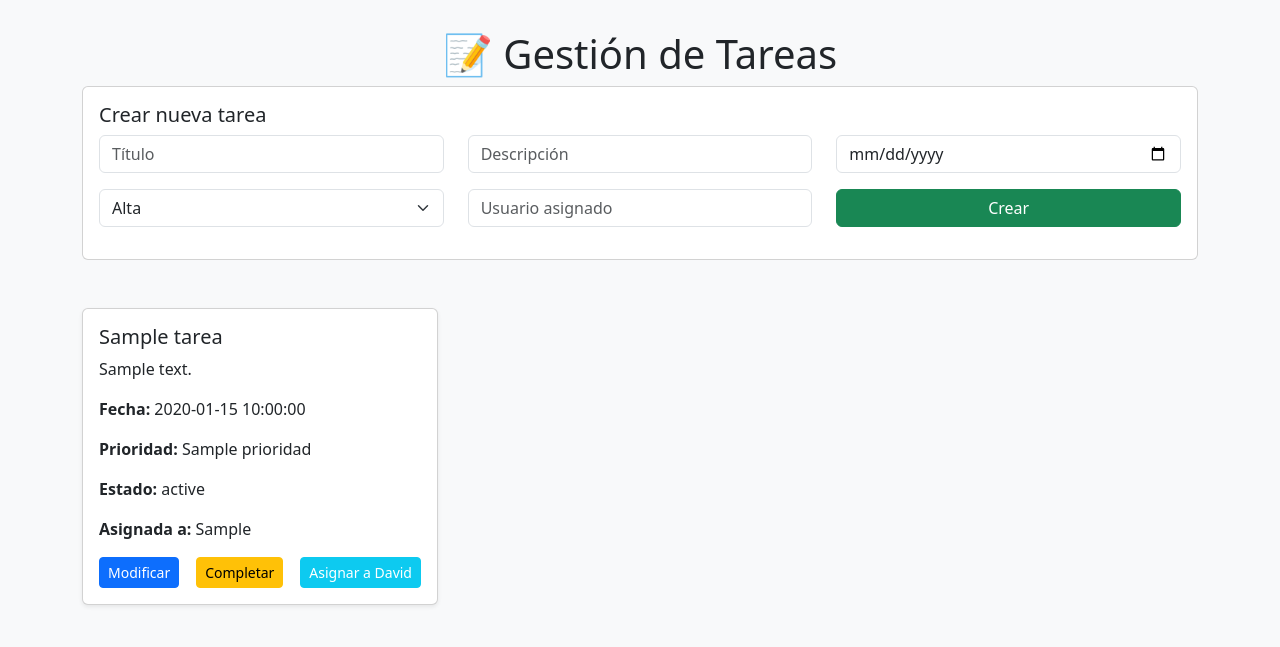
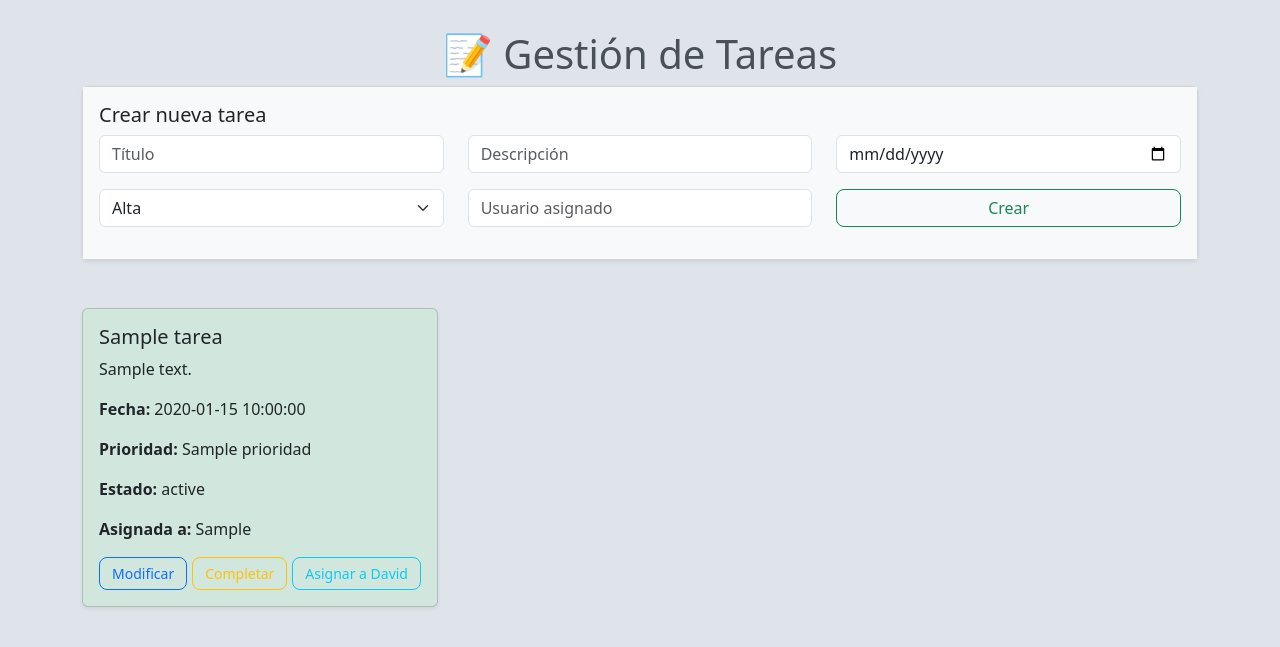
Before and after one commit to davidsam07/prog2_25_C1, a Flask app: template proyecto_web_tareas/templates/index.html in a window 1280 px wide. Shown: the top 647 px of the page. Run offline with Flask 3, Linux system fonts and the light colour scheme; the template is opened without the code that fills it: most values are stand-ins (such as "Sample title", 1, 10 or a date in 2020).

Commit message:
Documento de ejemplos

```diff
--- a/proyecto_web_tareas/templates/index.html
+++ b/proyecto_web_tareas/templates/index.html
@@ -10,7 +10,7 @@
 
     <style>
         body {
-            background-color: #f8f9fa;
+            background-color: #dfe4ea;
         }
         .tarea-card {
             margin-bottom: 20px;
@@ -18,13 +18,13 @@
         .titulo-pagina {
             margin-top: 30px;
             text-align: center;
+            color: #495057;
         }
-        .imagen-hero {
-            width: 100%;
-            border-radius: 12px;
-            max-height: 300px;
-            object-fit: cover;
-            margin: 20px 0;
+        .btn {
+            border-radius: 8px;
+        }
+        .btn-sm {
+            padding: 5px 12px;
         }
     </style>
 </head>
@@ -34,8 +34,8 @@
     <h1 class="titulo-pagina">📝 Gestión de Tareas</h1>
 
     <!-- Formulario para crear una nueva tarea -->
-    <div class="card mb-5">
-        <div class="card-body">
+    <div class="card mb-5 shadow-sm">
+        <div class="card-body bg-light">
             <h5 class="card-title">Crear nueva tarea</h5>
             <form method="post" action="/">
                 <div class="row">
@@ -59,7 +59,7 @@
                         <input type="text" class="form-control" name="usuario" placeholder="Usuario asignado">
                     </div>
                     <div class="col-md-4 mb-3">
-                        <button type="submit" class="btn btn-success w-100">Crear</button>
+                        <button type="submit" class="btn btn-outline-success w-100">Crear</button>
                     </div>
                 </div>
             </form>
@@ -70,7 +70,11 @@
     <div class="row">
         {% for tarea in tareas %}
             <div class="col-md-4">
-                <div class="card tarea-card shadow-sm">
+                <div class="card tarea-card shadow-sm
+                    {% if tarea.prioridad == 1 %}bg-danger-subtle
+                    {% elif tarea.prioridad == 2 %}bg-warning-subtle
+                    {% else %}bg-success-subtle
+                    {% endif %}">
                     <div class="card-body">
                         <h5 class="card-title">{{ tarea.titulo }}</h5>
                         <p class="card-text">{{ tarea.descripcion }}</p>
@@ -80,10 +84,10 @@
                         {% if tarea.usuario_asignado %}
                             <p><strong>Asignada a:</strong> {{ tarea.usuario_asignado }}</p>
                         {% endif %}
-                        <div class="d-flex justify-content-between">
-                            <a href="/modificar?id={{ tarea.id_tarea }}" class="btn btn-primary btn-sm">Modificar</a>
-                            <a href="/cambiar_estado?id={{ tarea.id_tarea }}&estado=completada" class="btn btn-warning btn-sm">Completar</a>
-                            <a href="/asignar?id={{ tarea.id_tarea }}&usuario=David" class="btn btn-info btn-sm text-white">Asignar a David</a>
+                        <div class="d-flex justify-content-between mt-3">
+                            <a href="/modificar?id={{ tarea.id_tarea }}" class="btn btn-outline-primary btn-sm">Modificar</a>
+                            <a href="/cambiar_estado?id={{ tarea.id_tarea }}&estado=completada" class="btn btn-outline-warning btn-sm">Completar</a>
+                            <a href="/asignar?id={{ tarea.id_tarea }}&usuario=David" class="btn btn-outline-info btn-sm">Asignar a David</a>
                         </div>
                     </div>
                 </div>
```
